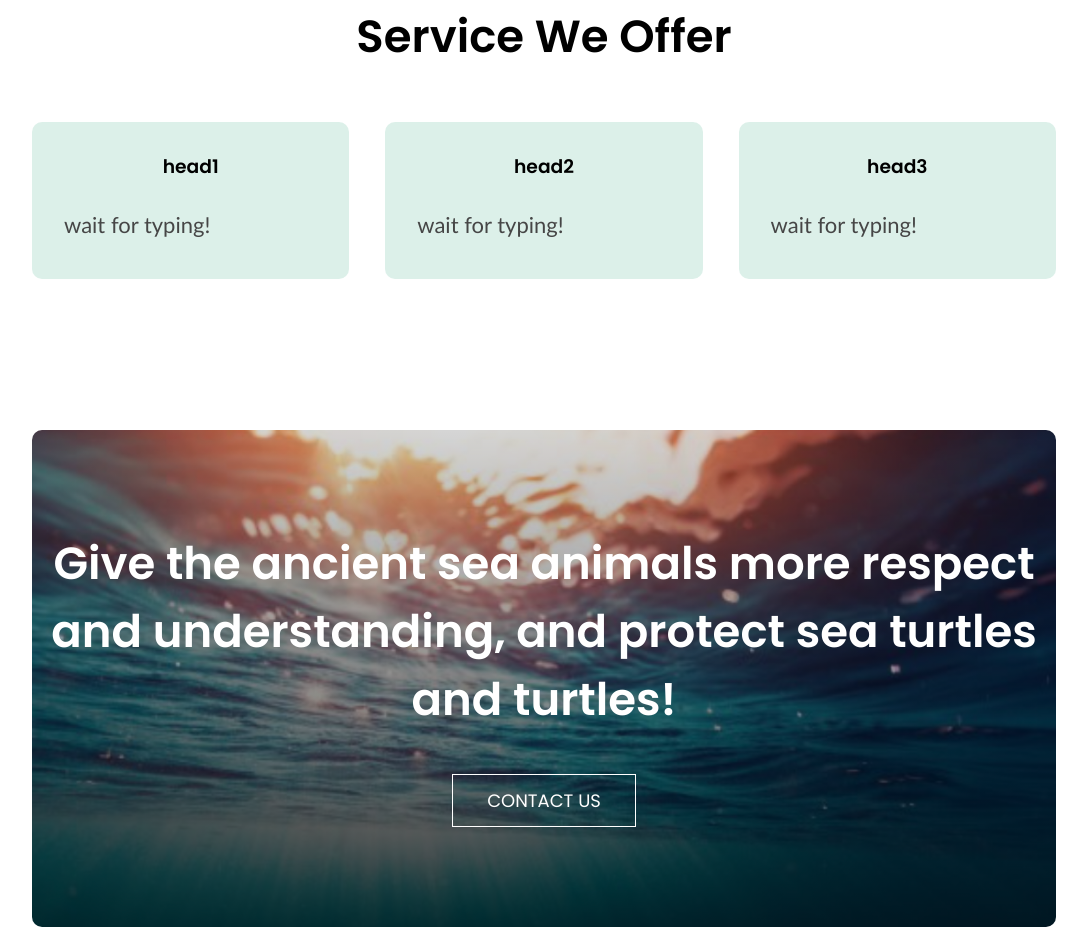
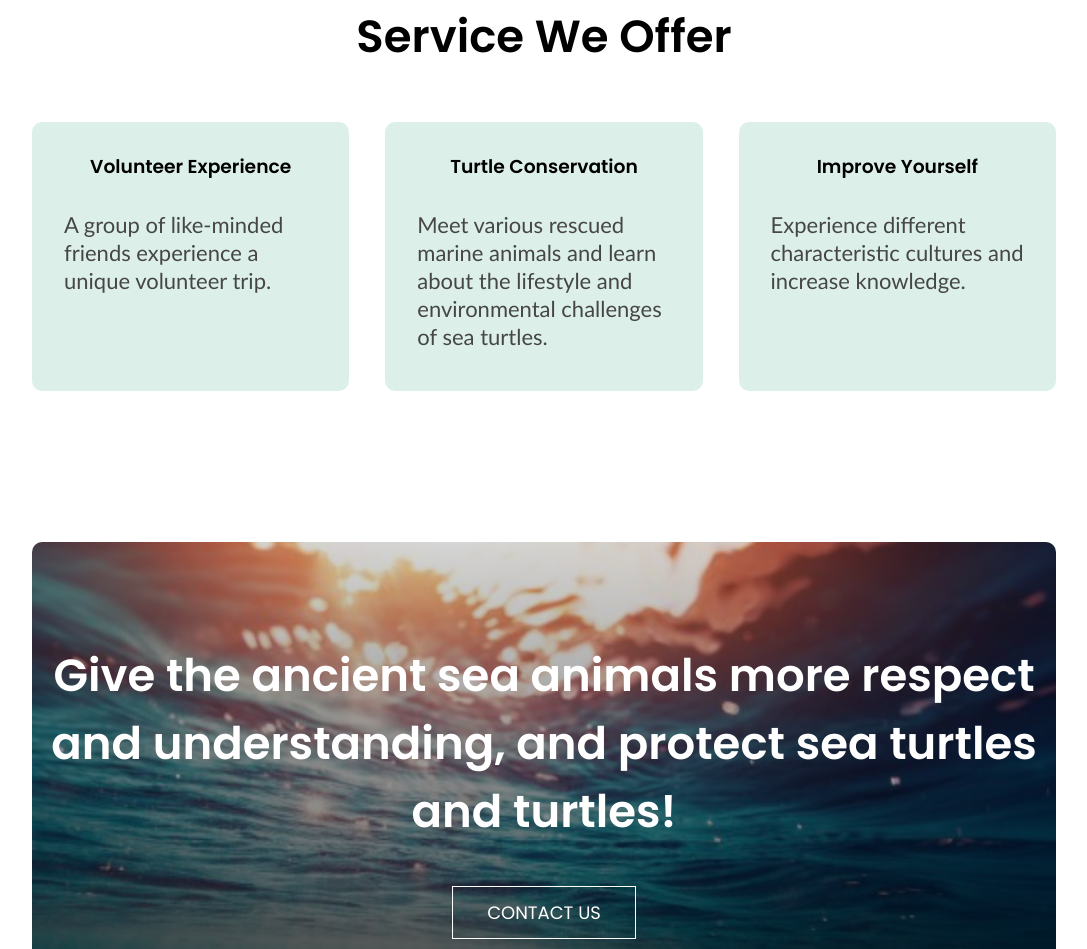
Before and after one commit to 1may2345/formsumbited, a plain HTML site: page index.html in a window 1280 px wide. Shown: the part 897-1846 px from the top of the page, without its empty margins (96-1183 px from the left). Drawn offline with Linux system fonts and the light colour scheme.

Commit message:
Update index.html

```diff
--- a/index.html
+++ b/index.html
@@ -49,16 +49,16 @@
 
     <div class="row">
         <div class="service-col">
-            <h3>head1</h3>
-            <p>wait for typing!</p>
+            <h3>Volunteer Experience</h3>
+            <p>A group of like-minded friends experience a unique volunteer trip.</p>
         </div>
         <div class="service-col">
-            <h3>head2</h3>
-            <p>wait for typing!</p>
+            <h3>Turtle Conservation</h3>
+            <p>Meet various rescued marine animals and learn about the lifestyle and environmental challenges of sea turtles.</p>
         </div>
         <div class="service-col">
-            <h3>head3</h3>
-            <p>wait for typing!</p>
+            <h3>Improve Yourself</h3>
+            <p>Experience different characteristic cultures and increase knowledge.</p>
         </div>
     </div>
 </section>
```
